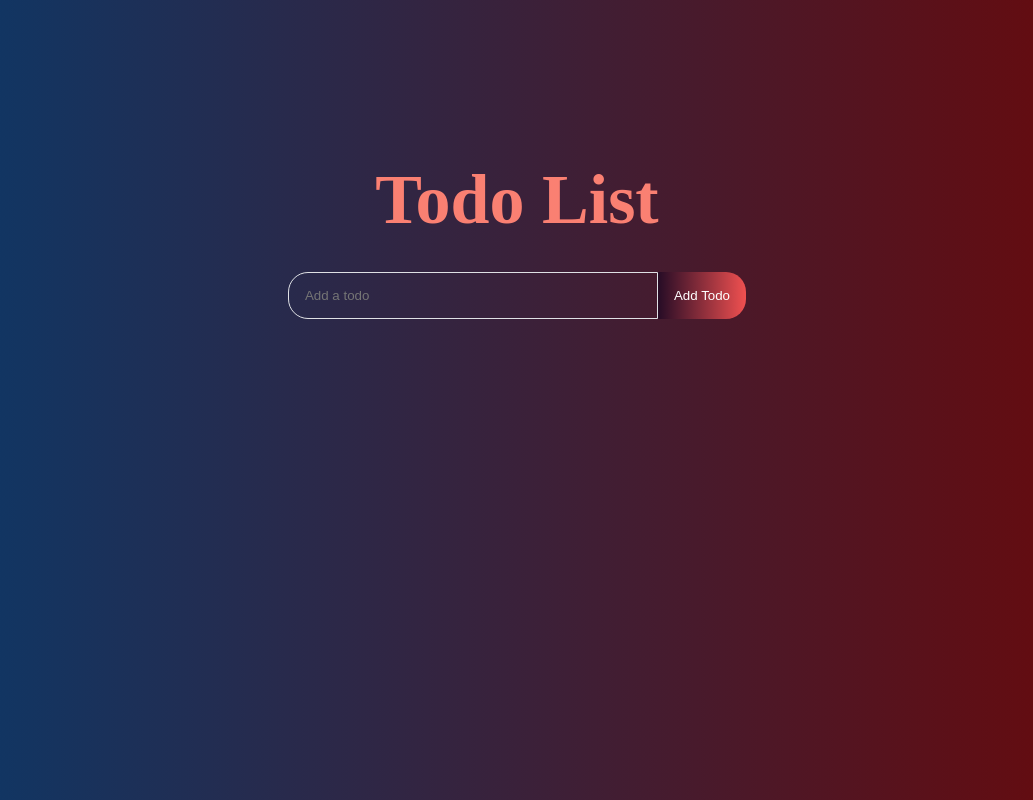
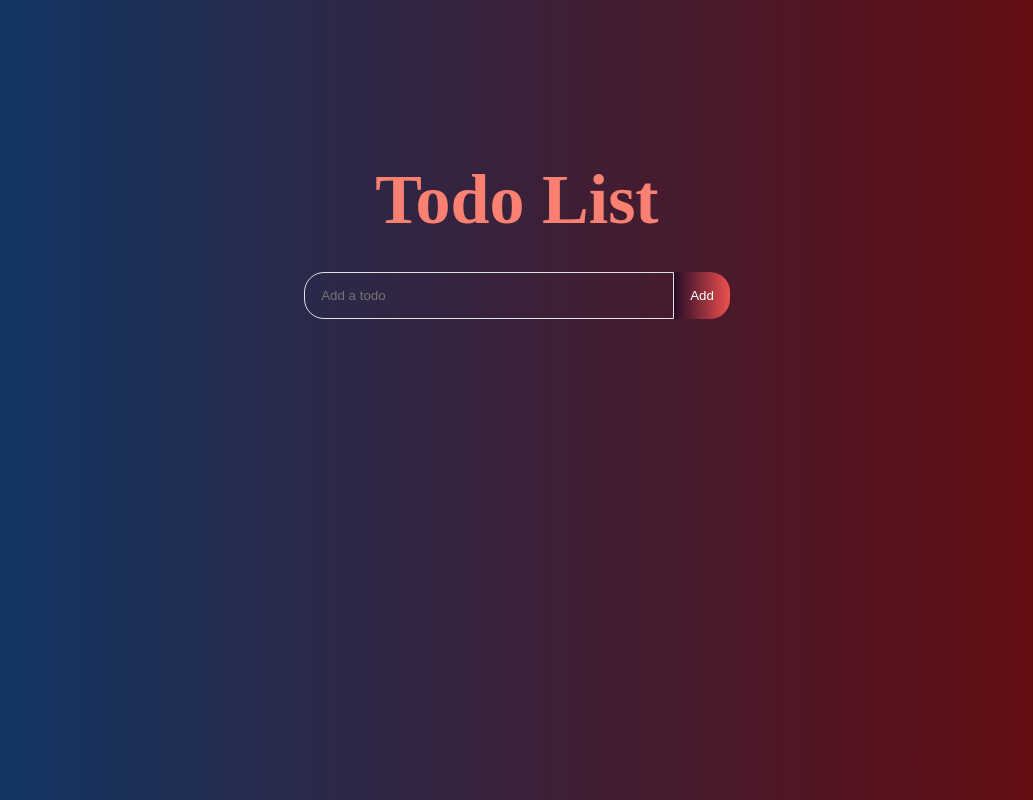
Before and after one commit to ahilynd/todoapp, a React (Create React App) app: page / in a window 1280 px wide. Shown: the whole page, without its empty margins (123-1156 px from the left). Built offline with nearby package versions, Linux system fonts and the light colour scheme.

Commit message:
changed button name to just add instead of add todo

```diff
--- a/src/components/TodoForm.tsx
+++ b/src/components/TodoForm.tsx
@@ -21,7 +21,7 @@ export const TodoForm: React.FC<TodoFormProps> = ({ addTodo }) => {
     <form className="todo-form">
       <input type="text" value={newTodo} className="todo-input" placeholder="Add a todo" onChange={handleChange} />
         <button type="submit" className="todo-button" onClick={handleSubmit}>
-          Add Todo
+          Add
         </button>
     </form>
   )
```
